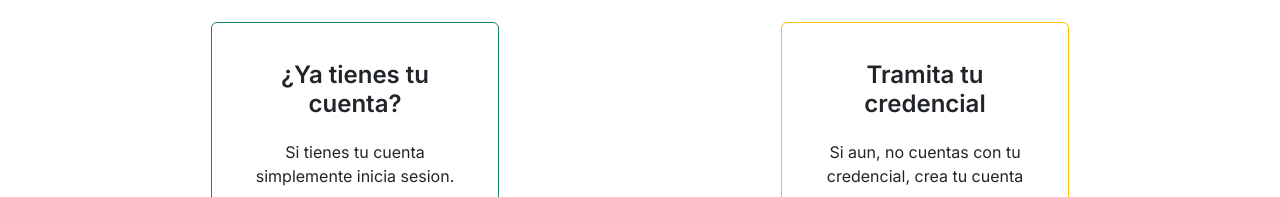
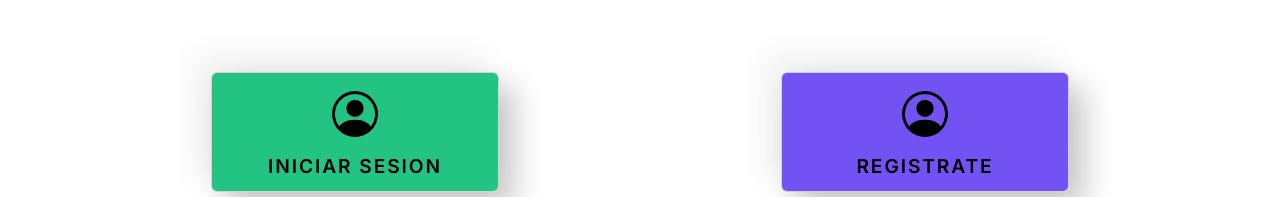
Before and after one commit to MexicodeInc2023/PolicardBeta, a SvelteKit app: page / in a window 1280 px wide. Shown: the part 603-800 px from the top of the page. Built offline with nearby package versions, Linux system fonts and the light colour scheme.

Commit message:
cards css

```diff
--- a/src/routes/+page.svelte
+++ b/src/routes/+page.svelte
@@ -33,27 +33,61 @@
 			</div>
 			<br />
 			<div class="row lol">
-				<div class="col">
-					<div
-						class="card text-center container border-success"
-						style="width: 18rem; height: 18rem;"
-					>
-						<div class="card-body">
+				<div class="col" style="padding: 50px 0 30px 0;">
+					<div class="card text-center container">
+						<div class="header">
+							<div class="img-box">
+								<svg
+									xmlns="http://www.w3.org/2000/svg"
+									width="46"
+									height="46"
+									class="bi bi-person-circle"
+									viewBox="0 0 16 16"
+								>
+									<path d="M11 6a3 3 0 1 1-6 0 3 3 0 0 1 6 0z" />
+									<path
+										fill-rule="evenodd"
+										d="M0 8a8 8 0 1 1 16 0A8 8 0 0 1 0 8zm8-7a7 7 0 0 0-5.468 11.37C3.242 11.226 4.805 10 8 10s4.757 1.225 5.468 2.37A7 7 0 0 0 8 1z"
+									/>
+								</svg>
+							</div>
+							<h2 class="login_user">Iniciar Sesion</h2>
+						</div>
+
+						<div class="content">
 							<h5 class="card-title htxt">¿Ya tienes tu cuenta?</h5>
 							<p class="card-text">Si tienes tu cuenta simplemente inicia sesion.</p>
+
 							<a href="/login" class="loginn"> Iniciar Sesion </a>
 						</div>
 					</div>
 				</div>
-				<div class="col">
-					<div
-						class="card text-center container border-warning"
-						style="width: 18rem; height: 18rem;"
-					>
-						<div class="card-body">
+				<div class="col" style="padding: 50px 0 30px 0;">
+					<div class="card text-center container register">
+						<div class="header regis">
+							<div class="img-box">
+								<svg
+									xmlns="http://www.w3.org/2000/svg"
+									width="46"
+									height="46"
+									class="bi bi-person-circle"
+									viewBox="0 0 16 16"
+								>
+									<path d="M11 6a3 3 0 1 1-6 0 3 3 0 0 1 6 0z" />
+									<path
+										fill-rule="evenodd"
+										d="M0 8a8 8 0 1 1 16 0A8 8 0 0 1 0 8zm8-7a7 7 0 0 0-5.468 11.37C3.242 11.226 4.805 10 8 10s4.757 1.225 5.468 2.37A7 7 0 0 0 8 1z"
+									/>
+								</svg>
+							</div>
+							<h2 class="register_user"> Registrate </h2>
+						</div>
+
+						<div class="content">
 							<h5 class="card-title htxt">Tramita tu credencial</h5>
-							<p class="card-text">Si aun, no cuentas con tu credencial, crea tu cuenta</p>
-							<a href="/form" class="loginn">Crear cuenta</a>
+							<p class="card-text">Si aun, no cuentas con tu credencial, crea tu cuenta.</p>
+
+							<a href="/form" class="loginn"> Crear cuenta </a>
 						</div>
 					</div>
 				</div>
@@ -103,13 +137,65 @@
 		color: #000;
 	}
 
+	.card {
+		width: 18rem;
+		height: 120px;
+		transition: all 0.5s;
+		box-shadow: 15px 15px 30px rgba(25, 25, 25, 0.247), -15px -15px 30px rgba(60, 60, 60, 0.082);
+		text-align: center;
+		overflow: hidden;
+	}
+
+	.card:hover {
+		height: 22rem;
+	}
+
+	.card .header {
+		padding: 30px 0 10px 0;
+		margin: -12px;
+		display: flex;
+		flex-direction: column;
+		align-items: center;
+		justify-content: center;
+		background: #23c483;
+	}
+
+	.register .header {
+
+		background: #7352F3;
+
+	}
+
+	.card .header .login_user {
+		font-size: 1.2em;
+		letter-spacing: 0.1em;
+		font-weight: 600;
+		text-transform: uppercase;
+		padding: 18px 0 0 0;
+		transition: all 0.5s;
+		color: #000;
+	}
+	.register_user {
+		font-size: 1.2em;
+		letter-spacing: 0.1em;
+		font-weight: 600;
+		text-transform: uppercase;
+		padding: 18px 0 0 0;
+		transition: all 0.5s;
+		color: #000;
+	}
+	.card .content {
+		text-align: center;
+		color: #212121;
+		margin: 0 18px;
+	}
+
 	.htxt {
 		font-weight: 600;
 		font-size: 1.5rem;
-		margin-top: 22px;
-		margin-bottom: 22px;
+		margin-top: 30px;
+		margin-bottom: 22spx;
 	}
-
 	.fancy {
 		background-color: transparent;
 		border: 2px solid #000;
@@ -262,6 +348,7 @@
 	@media screen and (max-width: 1199px) and (min-width: 992px) {
 		.lol {
 			margin-top: -300px;
+
 		}
 	}
 </style>
```
